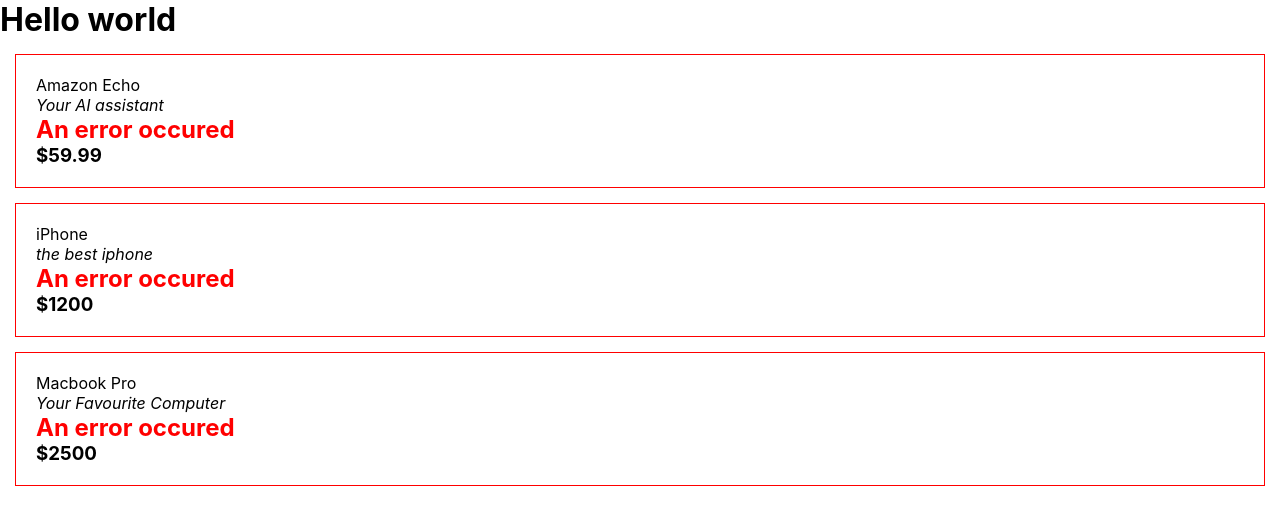
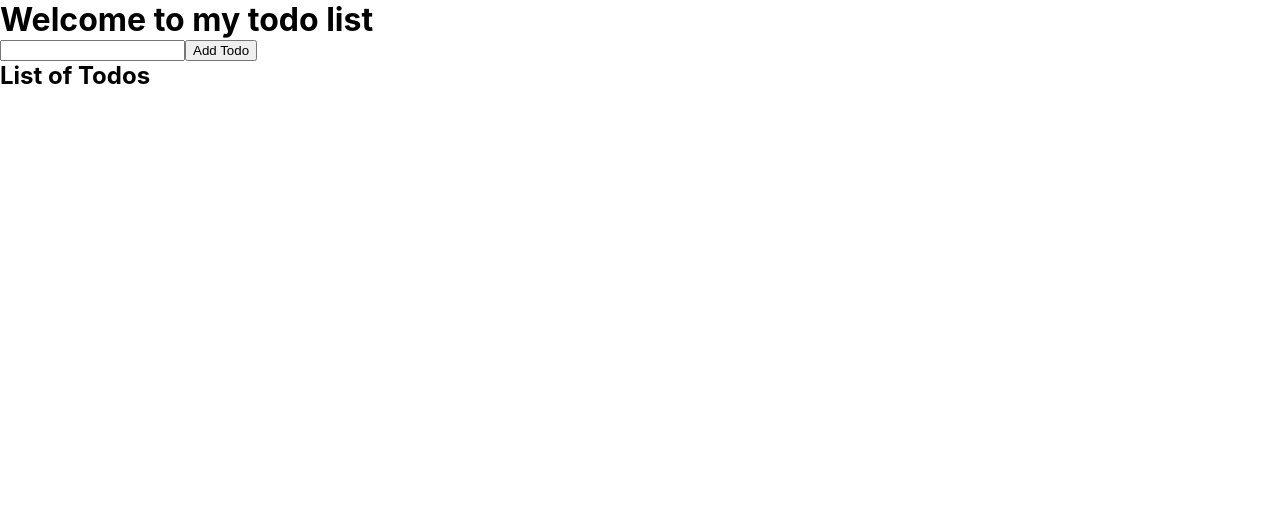
Before and after one commit to haridulai/our-first-app, a React (Create React App) app: page / in a window 1280 px wide. Shown: the top 524 px of the page. Built offline with nearby package versions, Linux system fonts and the light colour scheme.

Commit message:
creating input form

```diff
--- a/src/App.js
+++ b/src/App.js
@@ -1,29 +1,33 @@
-import React from "react";
-import Product from "./Product";
+import React, { useState } from "react";
 
 function App() {
+  const [todos, setTodos] = useState([]);
+  const [input, setInput] = useState("");
+
+  const addTodo = (e) => {
+    e.preventDefault(); // prevent refresh
+    setTodos([...todos, input]);
+    setInput("");
+  };
+
   return (
     <div>
-      <h1>Hello world</h1>
+      <h1>Welcome to my todo list</h1>
+      <form>
+        <input
+          value={input}
+          onChange={(e) => setInput(e.target.value)}
+          type="text"
+        />
+        <button type="submit" onClick={addTodo}>
+          Add Todo
+        </button>
+      </form>
 
-      <Product
-        name="Amazon Echo"
-        description="Your AI assistant"
-        price={59.99}
-      />
-
-      <Product name="iPhone" description="the best iphone" price={1200} />
-
-      <Product
-        name="Macbook Pro"
-        description="Your Favourite Computer"
-        price={2500}
-      />
-
-      {/* Product name descript price*/}
-      {/* Product */}
-      {/* Product */}
-      {/* Product */}
+      <h2>List of Todos</h2>
+      {todos.map((todo) => (
+        <p>{todo}</p>
+      ))}
     </div>
   );
 }
```
